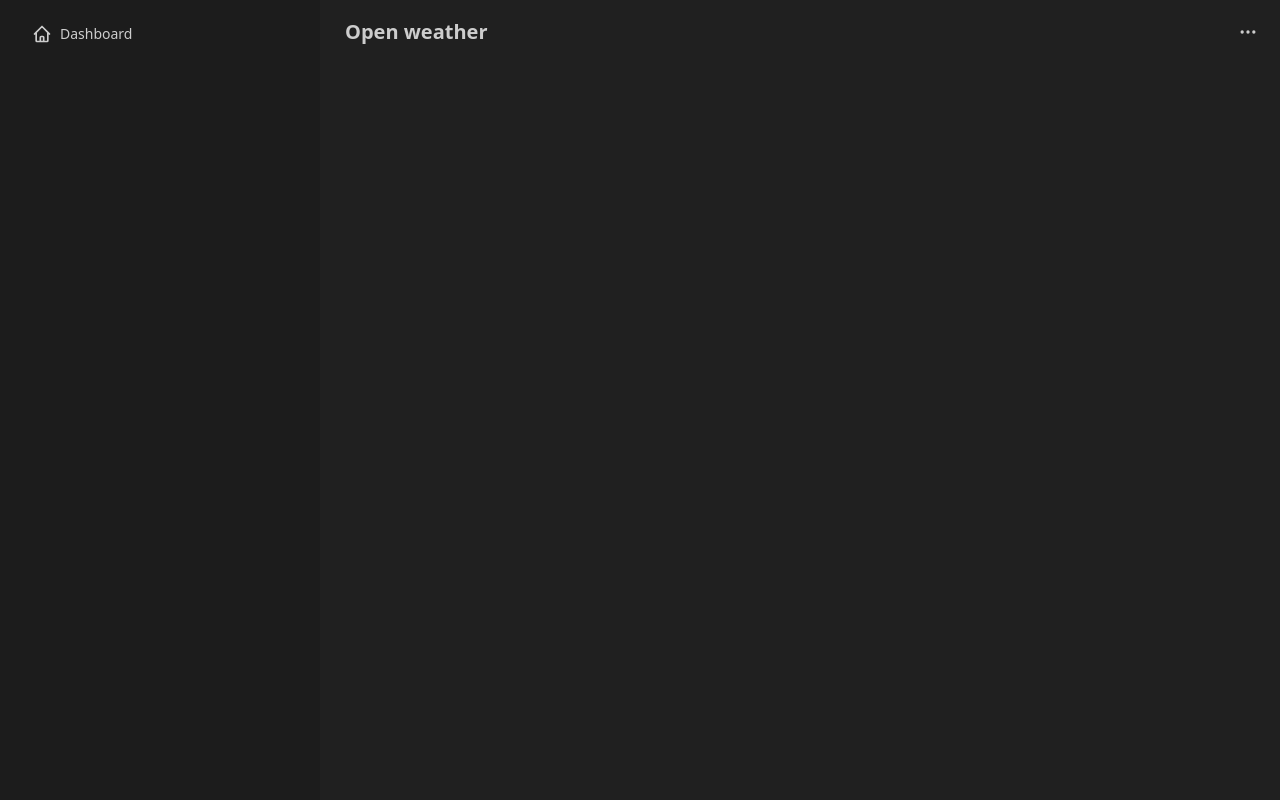
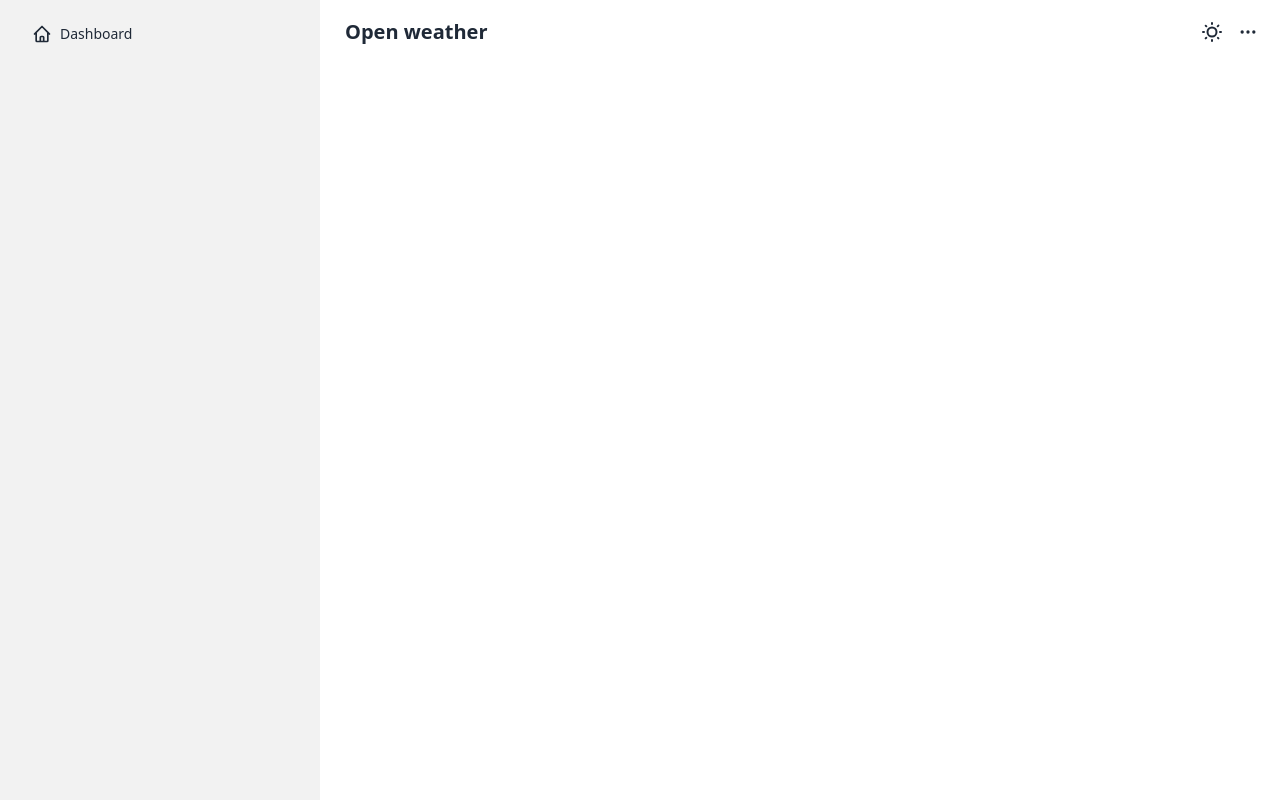
Before and after one commit to ClumsyPenguin/open-weather, an Angular app in the folder app/open-weather/: page / in a window 1280 px wide. Built offline with nearby package versions, Linux system fonts and the light colour scheme.

Commit message:
Added theme toggle for extra spice

```diff
--- a/app/open-weather/src/app/components/navbar/navbar.component.html
+++ b/app/open-weather/src/app/components/navbar/navbar.component.html
@@ -3,6 +3,19 @@
     <a class="btn btn-ghost text-xl">Open weather</a>
   </div>
   <div class="flex-none">
+    <label class="swap swap-rotate">
+      <input type="checkbox" class="theme-controller" value="dark" (change)="toggleTheme($event)" />
+
+      <svg class="swap-off h-6 w-6 fill-current" xmlns="http://www.w3.org/2000/svg" viewBox="0 0 24 24">
+        <path
+          d="M5.64,17l-.71.71a1,1,0,0,0,0,1.41,1,1,0,0,0,1.41,0l.71-.71A1,1,0,0,0,5.64,17ZM5,12a1,1,0,0,0-1-1H3a1,1,0,0,0,0,2H4A1,1,0,0,0,5,12Zm7-7a1,1,0,0,0,1-1V3a1,1,0,0,0-2,0V4A1,1,0,0,0,12,5ZM5.64,7.05a1,1,0,0,0,.7.29,1,1,0,0,0,.71-.29,1,1,0,0,0,0-1.41l-.71-.71A1,1,0,0,0,4.93,6.34Zm12,.29a1,1,0,0,0,.7-.29l.71-.71a1,1,0,1,0-1.41-1.41L17,5.64a1,1,0,0,0,0,1.41A1,1,0,0,0,17.66,7.34ZM21,11H20a1,1,0,0,0,0,2h1a1,1,0,0,0,0-2Zm-9,8a1,1,0,0,0-1,1v1a1,1,0,0,0,2,0V20A1,1,0,0,0,12,19ZM18.36,17A1,1,0,0,0,17,18.36l.71.71a1,1,0,0,0,1.41,0,1,1,0,0,0,0-1.41ZM12,6.5A5.5,5.5,0,1,0,17.5,12,5.51,5.51,0,0,0,12,6.5Zm0,9A3.5,3.5,0,1,1,15.5,12,3.5,3.5,0,0,1,12,15.5Z"
+        />
+      </svg>
+
+      <svg class="swap-on h-6 w-6 fill-current" xmlns="http://www.w3.org/2000/svg" viewBox="0 0 24 24">
+        <path d="M21.64,13a1,1,0,0,0-1.05-.14,8.05,8.05,0,0,1-3.37.73A8.15,8.15,0,0,1,9.08,5.49a8.59,8.59,0,0,1,.25-2A1,1,0,0,0,8,2.36,10.14,10.14,0,1,0,22,14.05,1,1,0,0,0,21.64,13Zm-9.5,6.69A8.14,8.14,0,0,1,7.08,5.22v.27A10.15,10.15,0,0,0,17.22,15.63a9.79,9.79,0,0,0,2.1-.22A8.11,8.11,0,0,1,12.14,19.73Z" />
+      </svg>
+    </label>
     <button class="btn btn-square btn-ghost">
       <svg xmlns="http://www.w3.org/2000/svg" fill="none" viewBox="0 0 24 24" class="inline-block h-5 w-5 stroke-current">
         <path stroke-linecap="round" stroke-linejoin="round" stroke-width="2" d="M5 12h.01M12 12h.01M19 12h.01M6 12a1 1 0 11-2 0 1 1 0 012 0zm7 0a1 1 0 11-2 0 1 1 0 012 0zm7 0a1 1 0 11-2 0 1 1 0 012 0z"></path>
--- a/app/open-weather/src/app/components/navbar/navbar.component.ts
+++ b/app/open-weather/src/app/components/navbar/navbar.component.ts
@@ -4,8 +4,19 @@
   selector: 'app-navbar',
   imports: [],
   templateUrl: './navbar.component.html',
-  styleUrl: './navbar.component.scss'
+  styleUrl: './navbar.component.scss',
 })
 export class NavbarComponent {
+  currentTheme: string = 'light';
 
+  toggleTheme(event: Event) {
+    const checkbox = event.target as HTMLInputElement;
+    if (checkbox.checked) {
+      this.currentTheme = 'dark';
+      document.documentElement.setAttribute('data-theme', 'dark');
+    } else {
+      this.currentTheme = 'light';
+      document.documentElement.setAttribute('data-theme', 'light');
+    }
+  }
 }
--- a/app/open-weather/tailwind.config.js
+++ b/app/open-weather/tailwind.config.js
@@ -5,6 +5,7 @@
   },
   plugins: [require("daisyui")],
   daisyui: {
-    themes: ["business"],
+    themes: ["light", "dark"],
+    darkTheme: false,
   },
 };
```
